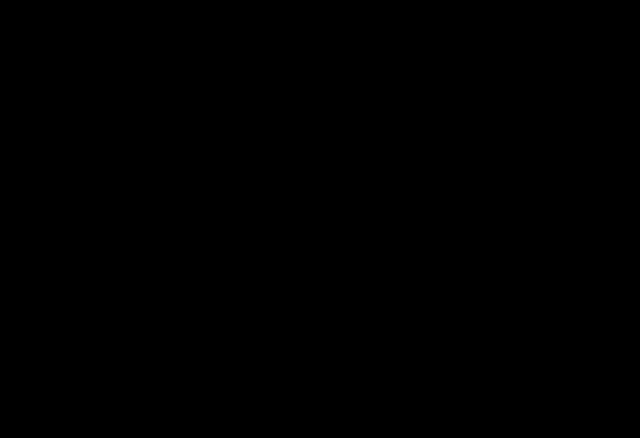
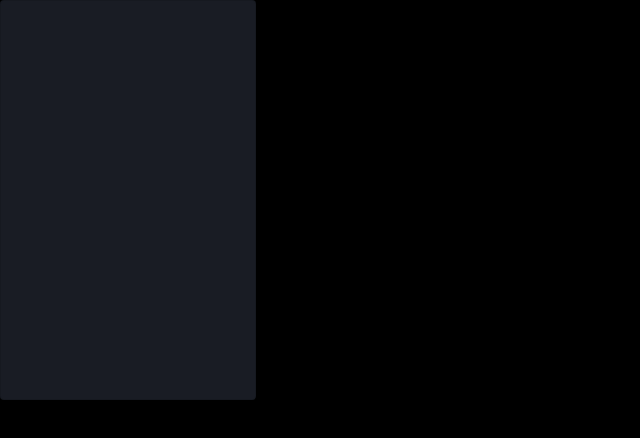
Before and after one commit to guimedeiross/iot-frontend, a React (Create React App) app: page / in a window 1280 px wide. Shown: the top 438 px of the page, without its empty margins (0-640 px from the left). Built offline with nearby package versions, Linux system fonts and the light colour scheme.

Commit message:
alterado

```diff
--- a/src/App.css
+++ b/src/App.css
@@ -10,6 +10,3 @@ body {
   margin: 0;
   font-family: 'Roboto', 'sans-serif';
 }
-.section--graphic {
-  display: flex;
-}
--- a/src/App.js
+++ b/src/App.js
@@ -1,12 +1,12 @@
+import react, { useEffect } from 'react'
+
 import './App.css';
 import DashboardCard from './components/DashboardCard';
 
 function App() {
   return (
     <div className="page">
-      <section className="section--graphic">
-        <DashboardCard />
-      </section>
+      <DashboardCard />
     </div>
   )
 }
--- /dev/null
+++ b/src/api.js
@@ -0,0 +1,14 @@
+const API_BASE = 'http://127.0.0.1:3000/api'
+
+const basicFetch = async endpoint => {
+    const result = await fetch(`${API_BASE}${endpoint}`)
+    const json = await result.json()
+    return json
+}
+
+const getAll = async () => {
+    const allValues = await basicFetch('/getAll')
+    return allValues
+}
+
+export { getAll }
--- a/src/components/DashboardCard/index.js
+++ b/src/components/DashboardCard/index.js
@@ -1,11 +1,14 @@
-import react from "react";
+import react, { useState } from "react";
+import { getAll } from '../../api'
 import './styles.css'
 
 export default () => {
+    const [sensors, setSensors] = useState([])
+
     return (
         <div className="dashboard--container">
             <div className="dashboard--card">
-                <div className="dashboard--title"></div>
+                <h4 className="dashboard--title"></h4>
                 <div className="dashboard--graphic">
                     <div className="dashboard--value"></div>
                 </div>
--- a/src/components/DashboardCard/styles.css
+++ b/src/components/DashboardCard/styles.css
@@ -1,5 +1,10 @@
 .dashboard--container {
-    flex: 1;
-    background-color: red;
-    /* background-color: #191c24; */
+    height: 100vh;
 }
+.dashboard--card {
+    width: 20%;
+    height: 50%;
+    background-color: #191c24;
+    border: 1px solid rgba(0,0,0,.125);
+    border-radius: .25rem;
+}
```
